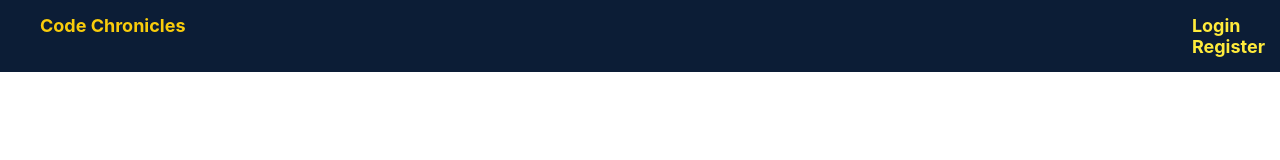
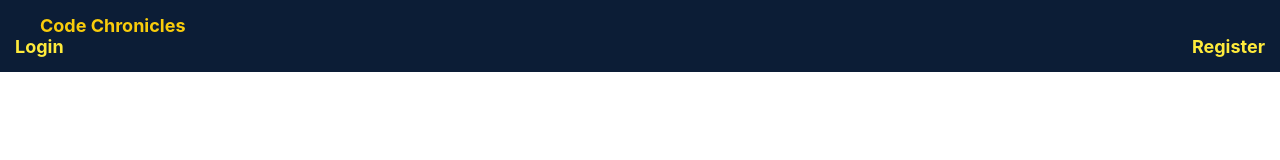
Before and after one commit to jahend412/blog-client, a React (Create React App) app in the folder code-chronicles/: page / in a window 1280 px wide. Shown: the top 160 px of the page. Built offline with nearby package versions, Linux system fonts and the light colour scheme.

Commit message:
Updated NavBar.jsx
Fixed Navbar so login and register were on the opposite side.  Had to move the anchor named logo before the nav element.

```diff
--- a/code-chronicles/src/components/NavBar.jsx
+++ b/code-chronicles/src/components/NavBar.jsx
@@ -5,12 +5,11 @@ import React from 'react';
 const Navbar = () => {
     return (
         <header>
+            <a className='logo' href="/">Code Chronicles</a>
             <nav>
-                <a className='logo' href="/">Code Chronicles</a>
-                <div id="nav-1">
-                    <a className='login' href="/login">Login</a>
-                    <a className='register' href="/register">Register</a>
-                </div>
+                <a href="/login">Login</a>
+                <a href="/register">Register</a>
+
             </nav>
         </header>
 
```
Also changed, not shown: 1 other file (tests, documents, lock files or other folders).
